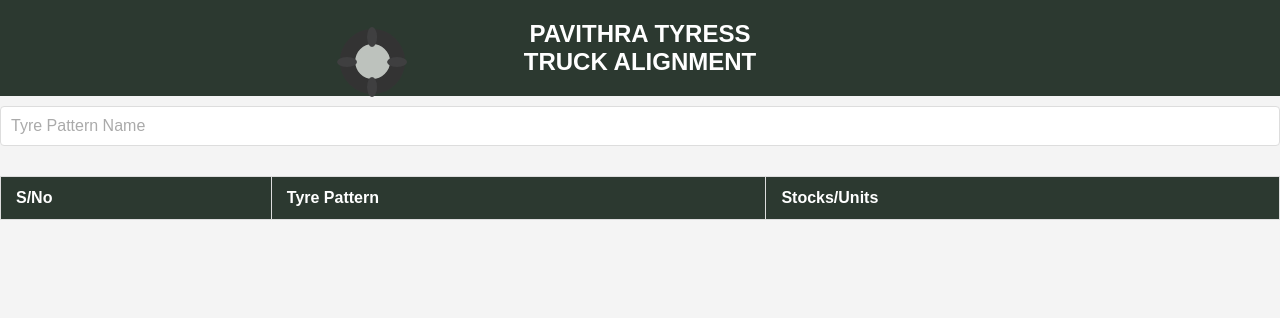
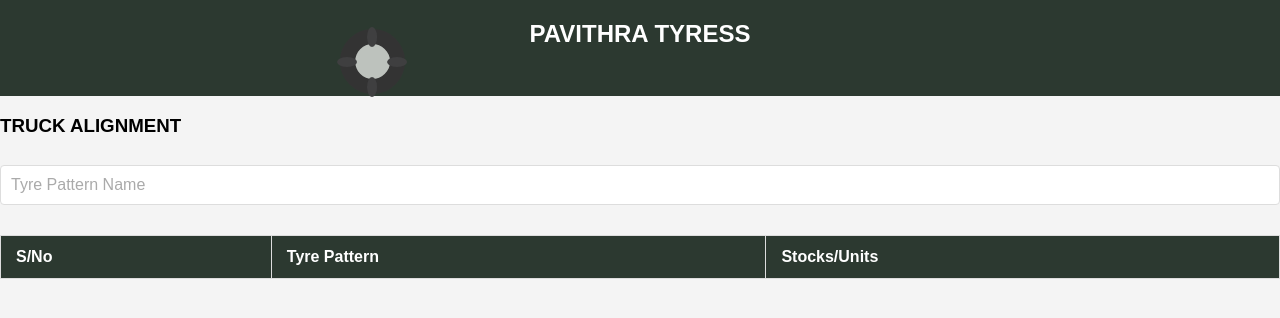
Before and after one commit to nellaiappans/stocks.git.io, a plain HTML site: page index.html in a window 1280 px wide. Drawn offline with Linux system fonts and the light colour scheme; no server answers.

Commit message:
Update index.html

```diff
--- a/index.html
+++ b/index.html
@@ -194,7 +194,7 @@
     </style>
 </head>
 <body>
- <h2>PAVITHRA TYRESS<br/> <span>TRUCK ALIGNMENT</span></h2>
+ <h2>PAVITHRA TYRESS<br/> <br/><h3>TRUCK ALIGNMENT</span></h3>
     <input type="text" id="search-input" placeholder="Tyre Pattern Name" oninput="filterTable()">
 
     <div class="tyre"></div> <!-- Div for tyre animation -->
```
